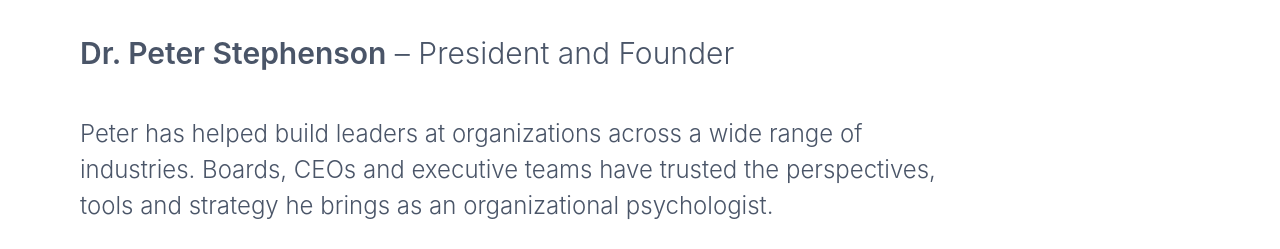
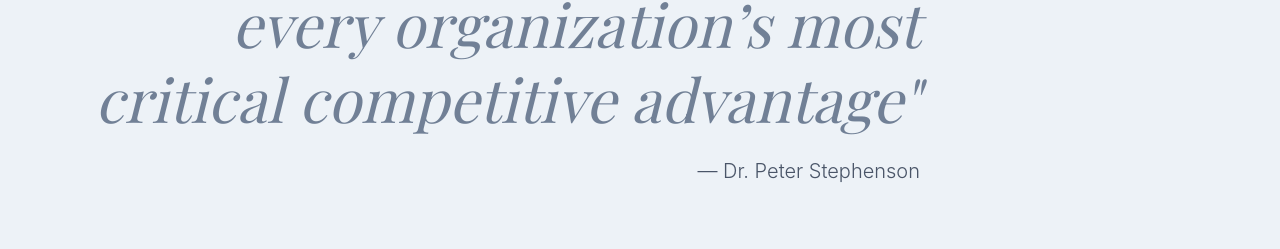
Before and after one commit to meridien-fi/meridien, a Next.js app: page / in a window 1280 px wide. Shown: the part 6984-7233 px from the top of the page. Built offline with nearby package versions, Linux system fonts and the light colour scheme; a web font is replaced by a local one.

Commit message:
page component updates

```diff
--- a/pages/index.js
+++ b/pages/index.js
@@ -1,20 +1,25 @@
-import Head from 'next/head';
-import Intro from '../components/intro';
-import Header from '../components/header';
-import Footer from '../components/footer';
-import SubIntro from'../components/subIntro'
-import Boards from'../components/boards'
-import Ceos from'../components/ceos'
-import TopTalent from'../components/topTalent'
-import About from'../components/about'
-import Contact from'../components/contact'
+import Head from 'next/head'
+import Intro from '../components/intro'
+import Header from '../components/header'
+import Footer from '../components/footer'
+import SubIntro from '../components/subIntro'
+import Boards from '../components/boards'
+import Ceos from '../components/ceos'
+import TopTalent from '../components/topTalent'
+import Quote from '../components/quote'
+import About from '../components/about'
+import Cta from '../components/cta'
+import Contact from '../components/contact'
 
 export default function Home() {
   return (
     <>
       <Head>
         <title>Meridien Consulting - Strategic Leadership Advisory</title>
-        <meta name='description' content='Personalized Insights for Boards, CEOs and Top Talent' />
+        <meta
+          name="description"
+          content="Personalized Insights for Boards, CEOs and Top Talent"
+        />
       </Head>
       <Header />
       <main>
@@ -23,10 +28,12 @@ export default function Home() {
         <Boards />
         <Ceos />
         <TopTalent />
+        <Quote />
         <About />
+        <Cta />
         <Contact />
       </main>
       <Footer />
     </>
-  );
+  )
 }
```
